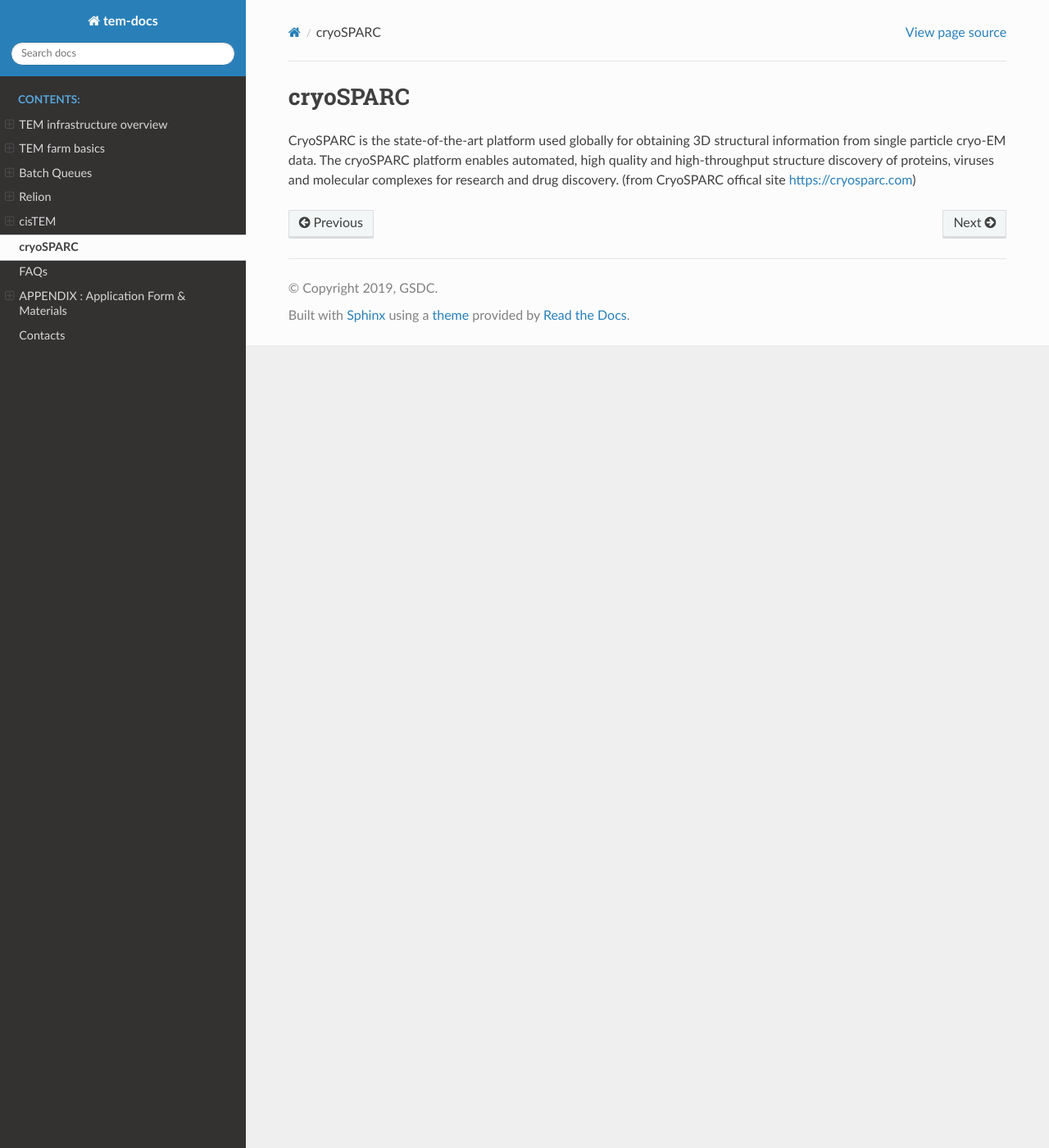
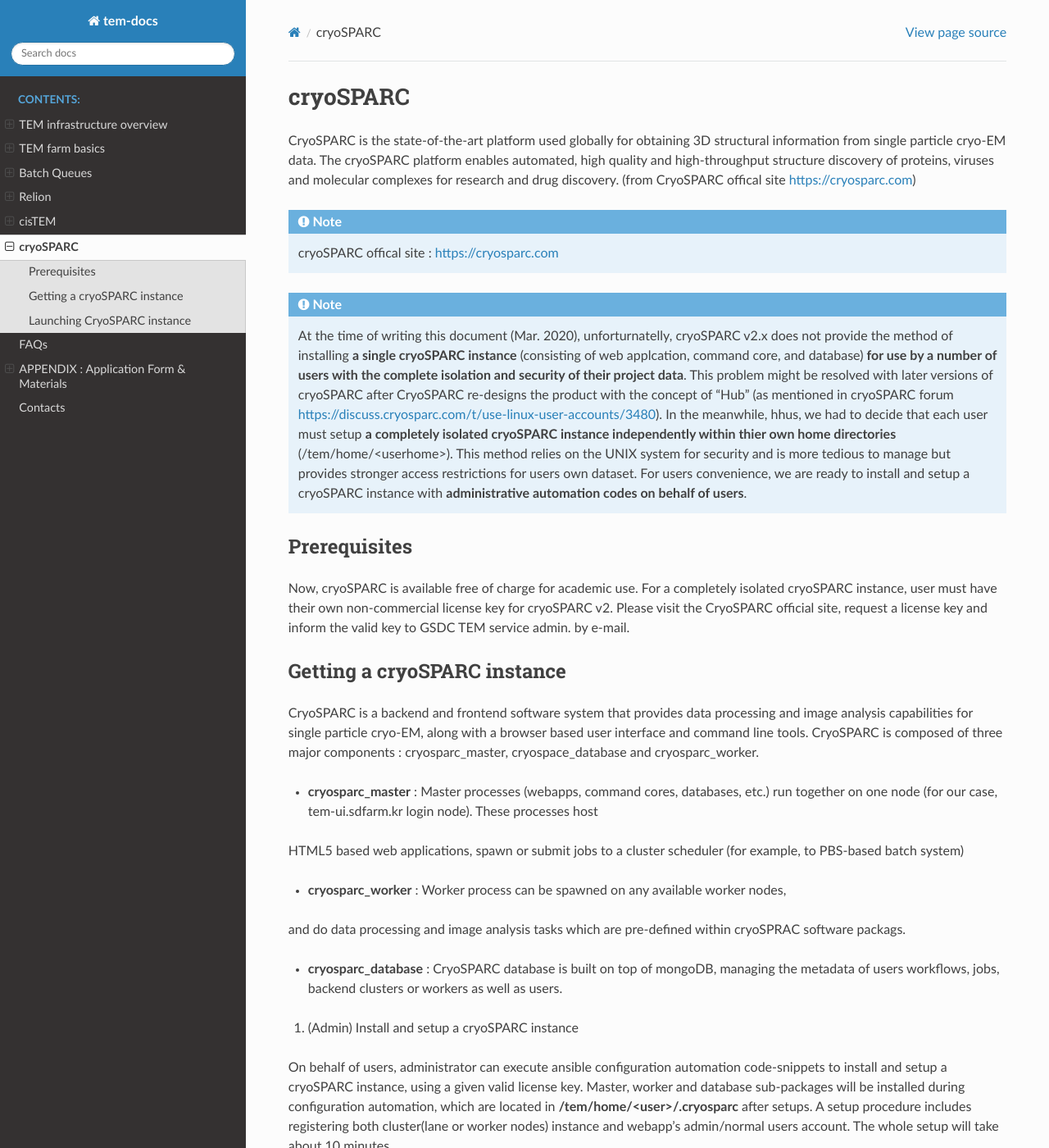
Before and after one commit to junglok/tem-docs, a Sphinx documentation site: the page built from docs/cryoSPARC.rst, in a window 1280 px wide and 1400 px high. Shown: the whole window at 82% size. Built offline with Sphinx 7.4.7 and the Read the Docs theme 2.0.0, drawn with Linux system fonts in a browser that asks for light colours; some of the changed text lies outside the part shown.

Commit message:
cryosparc modified

```diff
--- a/docs/cryoSPARC.rst
+++ b/docs/cryoSPARC.rst
@@ -1,4 +1,76 @@
 *********
 cryoSPARC
 *********
-CryoSPARC is the state-of-the-art platform used globally for obtaining 3D structural information from single particle cryo-EM data. The cryoSPARC platform enables automated, high quality and high-throughput structure discovery of proteins, viruses and molecular complexes for research and drug discovery. (from CryoSPARC offical site https://cryosparc.com)
+CryoSPARC is the state-of-the-art platform used globally for obtaining 3D structural information from single particle cryo-EM data.
+The cryoSPARC platform enables automated, high quality and high-throughput structure discovery of proteins, viruses and molecular complexes
+for research and drug discovery. (from CryoSPARC offical site https://cryosparc.com)
+
+.. note::
+  cryoSPARC offical site : https://cryosparc.com
+
+.. note::
+  At the time of writing this document (Mar. 2020), unforturnatelly, cryoSPARC v2.x does not provide the method of installing **a single cryoSPARC instance**
+  (consisting of web applcation, command core, and database) **for use by a number of users with the complete isolation and security of their project data**.
+  This problem might be resolved with later versions of cryoSPARC after CryoSPARC re-designs the product with the concept of "Hub" (as mentioned in cryoSPARC forum
+  https://discuss.cryosparc.com/t/use-linux-user-accounts/3480).
+  In the meanwhile, hhus, we had to decide that each user must setup **a completely isolated cryoSPARC instance independently within thier own home directories**
+  (/tem/home/<userhome>).
+  This method relies on the UNIX system for security and is more tedious to manage but provides stronger access restrictions for users own dataset.
+  For users convenience, we are ready to install and setup a cryoSPARC instance with **administrative automation codes on behalf of users**.
+
+Prerequisites
+=============
+
+Now, cryoSPARC is available free of charge for academic use. For a completely isolated cryoSPARC instance, user must have their own non-commercial license key for cryoSPARC v2.
+Please visit the CryoSPARC official site, request a license key and inform the valid key to GSDC TEM service admin. by e-mail.
+
+Getting a cryoSPARC instance
+============================
+
+CryoSPARC is a backend and frontend software system that provides data processing and image analysis capabilities for single particle cryo-EM,
+along with a browser based user interface and command line tools. CryoSPARC is composed of three major components : cryosparc_master, cryospace_database and cryosparc_worker.
+
+* **cryosparc_master** : Master processes (webapps, command cores, databases, etc.) run together on one node (for our case, tem-ui.sdfarm.kr login node). These processes host
+HTML5 based web applications, spawn or submit jobs to a cluster scheduler (for example, to PBS-based batch system)
+
+* **cryosparc_worker** : Worker process can be spawned on any available worker nodes,
+and do data processing and image analysis tasks which are pre-defined within cryoSPRAC software packags.
+
+* **cryosparc_database** : CryoSPARC database is built on top of mongoDB, managing the metadata of users workflows, jobs, backend clusters or workers as well as users.
+
+1. (Admin) Install and setup a cryoSPARC instance
+
+On behalf of users, administrator can execute ansible configuration automation code-snippets to install and setup a cryoSPARC instance, using a given valid license key.
+Master, worker and database sub-packages will be installed during configuration automation, which are located in **/tem/home/<user>/.cryosparc** after setups.
+A setup procedure includes registering both cluster(lane or worker nodes) instance and webapp's admin/normal users account.
+The whole setup will take about 10 minutes.
+
+After installation, **/tem/home/<user>/.cryosparc** has following directories/files structure:
+
+.. code-block:: bash
+
+  $> cd ~/.cryosparc
+  $> tree -L 1 .
+
+  .
+  ├─ cluster_info.json              ## cluster(lane) information to register
+  ├─ cluster_script.sh              ## PBS script template to submit jobs to worker cluster(lane)
+  ├─ cryosparc2_master              ## cryosparc_master package install path
+  ├─ cryosparc2_master.tar.gz
+  ├─ cryosparc2_worker              ## cryosparc_worker package install path
+  ├─ cryosparc2_worker.tar.gz
+  └─ cryosparc_database             ## cryosparc_database package install path
+
+
+.. warning::
+  **CAUTION!**. ** DO NOT** delete cryoSPARC instance base directory, **/tem/home/<user>/.cryosparc**. The cryoSPARC base directory contains database. If this directory is deleted,
+  all the projet, job and workflow information will be corrupted and lost.
+
+
+
+
+2. (User) Verifying installation
+
+
+Launching CryoSPARC instance
+============================
--- a/docs/index.rst
+++ b/docs/index.rst
@@ -10,6 +10,7 @@
    :maxdepth: 3
    :caption: Contents:
 
+   changelog.rst
    infra.rst
    guide.rst
    queue.rst
--- a/docs/queue.rst
+++ b/docs/queue.rst
@@ -23,5 +23,6 @@
 |              +-----------------+-----------------------------------------------------------------------+------------------------------------+
 |              | **gpuQ**        | - tem-gpu[01-03].sdfarm.kr (28 cores, 2 P100 GPGPUs and 384GB memory) | - 144 Physical CPU cores           |
 |              |                 | - tem-gpu04.sdfarm.kr (24 cores, 2 P40 GPGPUs and 128GB memory)       | - 10 GPGPUs                        |
-|              |                 | - tem-gpu05.sdfarm.kr (36 cores, 2 P40 GPGPUs and 256GB memory)       |                                    |
+|              |                 | - tem-gpu05.sdfarm.kr (36 cores, 2 P40 GPGPUs and 256GB memory)       | - P100 has 16GB device memory      |
+|              |                 |                                                                       | - P40 has 24GB device memory       |
 +--------------+-----------------+-----------------------------------------------------------------------+------------------------------------+
```
Also changed, not shown: docs/changelog.rst (added).
